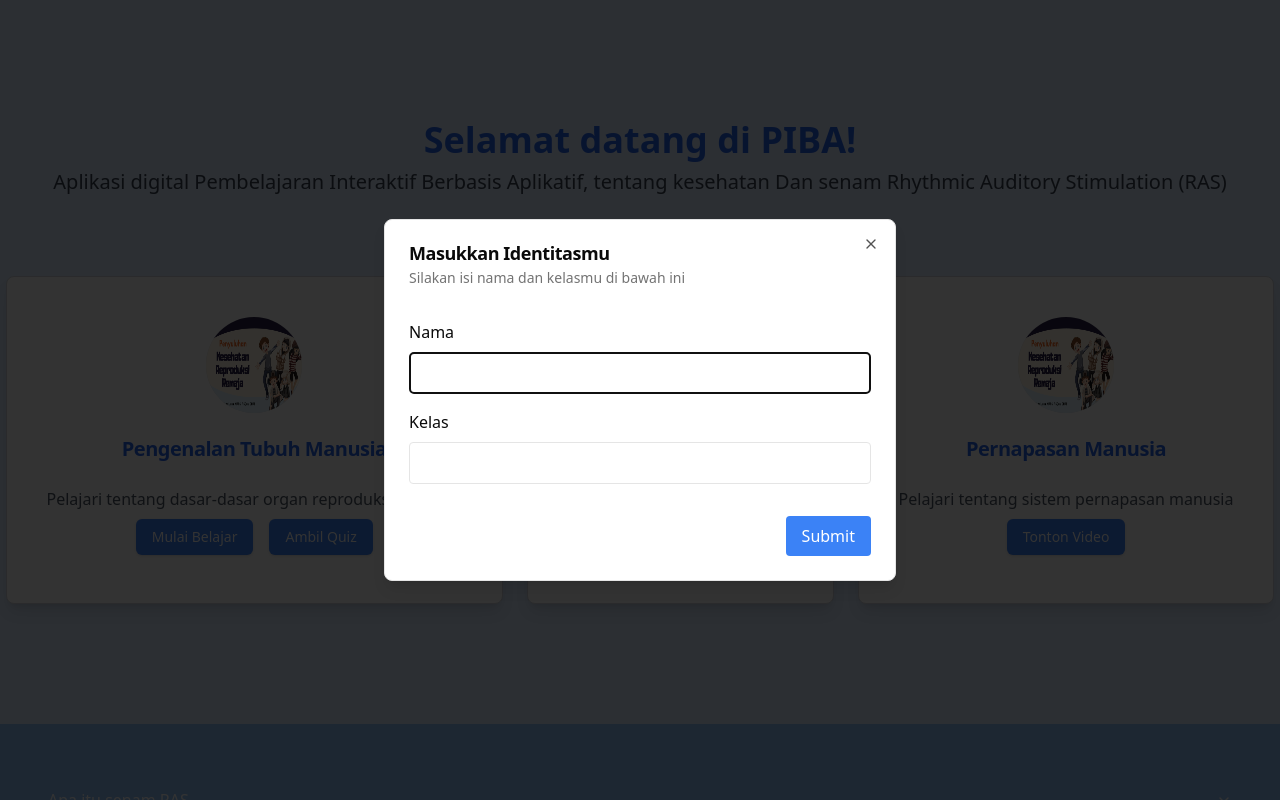
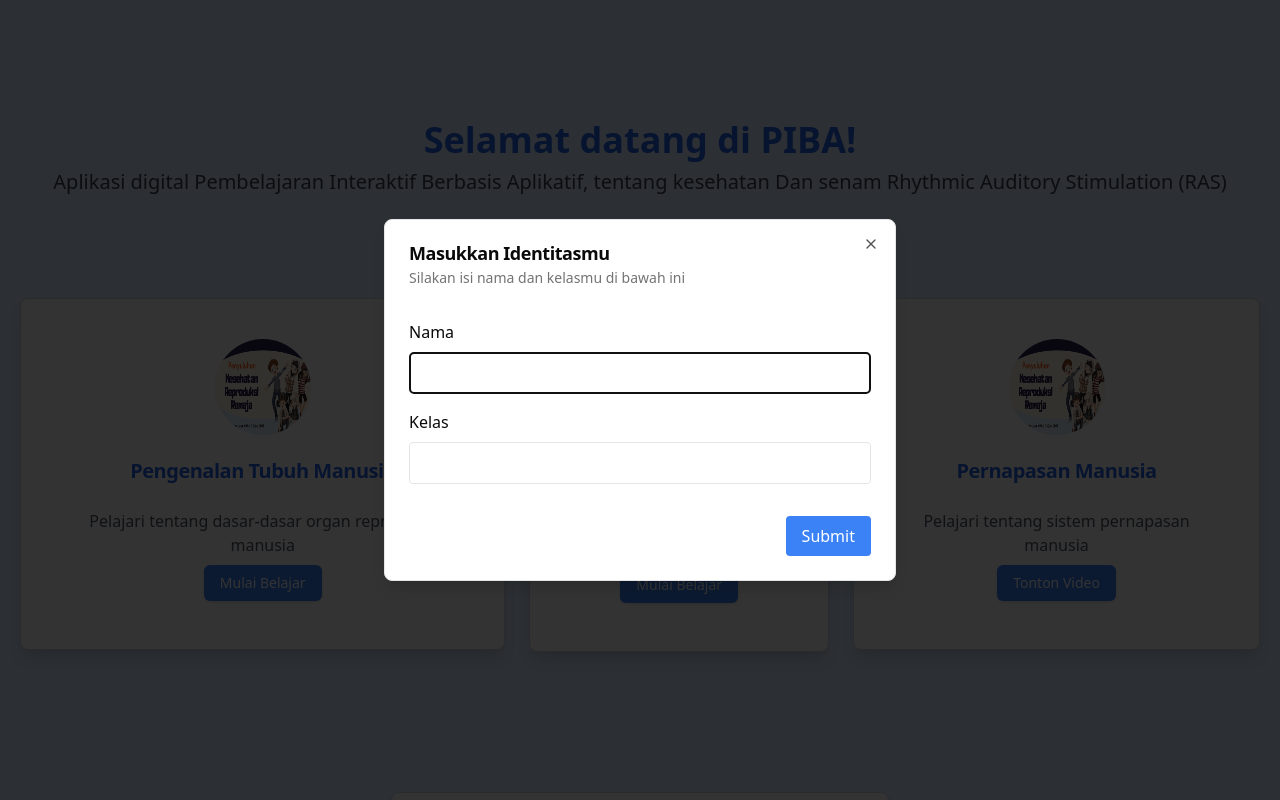
Before and after one commit to NoxturneDev/demo_fe, a React (Vite) app: page / in a window 1280 px wide. Shown: the top 800 px of the page. Built offline with nearby package versions, Linux system fonts and the light colour scheme.

Commit message:
feat: updated

```diff
--- a/src/App.jsx
+++ b/src/App.jsx
@@ -7,7 +7,7 @@ import HistoryScore from "./components/pages/HistoryScore.jsx";
 const router = createBrowserRouter([
   { path: "/", element: <Dashboard /> },
   { path: "/topics/:slide", element: <Topics /> },
-  { path: "/questions/:slide", element: <QuestionsPage /> },
+  { path: "/questions", element: <QuestionsPage /> },
   { path: "/history", element: <HistoryScore /> },
 ]);
 
--- /dev/null
+++ b/src/components/Cards.jsx
@@ -0,0 +1,94 @@
+{/* Cards Section */
+}
+import {Card, CardHeader, CardTitle, CardContent} from '@/components/ui/card';
+import {Button} from '@/components/ui/button';
+import {Link, useNavigate} from 'react-router-dom';
+import image1 from '../assets/slide-1-1.png';
+
+export default function Cards() {
+  const navigate = useNavigate();
+
+  const handleCardClick = (slide) => {
+    navigate(`/topics/${slide}`);
+  };
+
+  return (
+    <div className="flex justify-center items-center p-5 gap-6 mb-20 flex-col md:flex-row">
+      <Card className="hover:cursor-pointer hover:bg-gray-200 transition ease-in-out duration-200 p-4 rounded-lg shadow-lg border border-gray-300">
+        <CardHeader className="flex justify-center items-center">
+          {/* Circle Image Placeholder */}
+          <div className="w-24 h-24 bg-gray-300 rounded-full mb-4 flex items-center justify-center">
+            <img src={image1} alt="Character" className="w-full h-full rounded-full"/>
+          </div>
+          <CardTitle className="text-center text-xl font-semibold text-blue-600">
+            Pengenalan Tubuh Manusia
+          </CardTitle>
+        </CardHeader>
+        <CardContent className="text-center">
+          <div className="flex flex-col justify-center items-center">
+            <p className="text-gray-600">Pelajari tentang dasar-dasar organ reproduksi manusia</p>
+            <div className="flex gap-4 justify-center items-center">
+              <Link to="/topics/slide-1">
+                <Button
+                  className="my-2 bg-blue-500 hover:bg-blue-600 text-white"
+                >
+                  Mulai Belajar
+                </Button>
+              </Link>
+            </div>
+          </div>
+        </CardContent>
+      </Card>
+      <Card
+        className="hover:cursor-pointer hover:bg-gray-200 transition ease-in-out duration-200 p-4 rounded-lg shadow-lg border border-gray-300"
+        onClick={() => handleCardClick('slide-2')}
+      >
+        <CardHeader className="flex justify-center items-center">
+          {/* Circle Image Placeholder */}
+          <div className="w-24 h-24 bg-gray-300 rounded-full mb-4 flex items-center justify-center">
+            <img src={image1} alt="Character" className="w-full h-full rounded-full"/>
+          </div>
+          <CardTitle className="text-center text-xl font-semibold text-blue-600">
+            Pengenalan Senam RAS
+          </CardTitle>
+        </CardHeader>
+        <CardContent className="text-center">
+          <div className="flex flex-col justify-center items-center">
+            <p className="text-gray-600">Pelajari tentang senam RAS</p>
+            <div className="flex gap-4 justify-center items-center">
+              <Link to="/topics/slide-2">
+                <Button
+                  className="my-2 bg-blue-500 hover:bg-blue-600 text-white"
+                >
+                  Mulai Belajar
+                </Button>
+              </Link>
+            </div>
+          </div>
+        </CardContent>
+      </Card>
+      <Card
+        className="hover:cursor-pointer hover:bg-gray-200 transition ease-in-out duration-200 p-4 rounded-lg shadow-lg border border-gray-300"
+        onClick={() => handleCardClick('video-1')}
+      >
+        <CardHeader className="flex justify-center items-center">
+          {/* Circle Image Placeholder */}
+          <div className="w-24 h-24 bg-gray-300 rounded-full mb-4 flex items-center justify-center">
+            <img src={image1} alt="Character" className="w-full h-full rounded-full"/>
+          </div>
+          <CardTitle className="text-center text-xl font-semibold text-blue-600">
+            Pernapasan Manusia
+          </CardTitle>
+        </CardHeader>
+        <CardContent className="text-center">
+          <p className="text-gray-600">Pelajari tentang sistem pernapasan manusia</p>
+          <Button
+            className="my-2 bg-blue-500 hover:bg-blue-600 text-white"
+          >
+            Tonton Video
+          </Button>
+        </CardContent>
+      </Card>
+    </div>
+  )
+}
--- a/src/components/Faq.jsx
+++ b/src/components/Faq.jsx
@@ -15,7 +15,7 @@ export default function Faq() {
 ];
 
   return (
-    <div className="bg-blue-300 w-full">
+    <div className="bg-blue-500 w-full">
       <Accordion type="single" collapsible className="w-full px-12 py-12 z-50">
         {faq.map((item) => (
           <FaqItem key={item.id} value={item.id} question={item.q} answer={item.ans}/>
--- a/src/components/Footer.jsx
+++ b/src/components/Footer.jsx
@@ -14,7 +14,7 @@ function Footer() {
   return (
     <footer className="bg-blue-500 font-poppins text-white px-7 py-16 lg:px-20 w-full">
       <div className="flex flex-col md:flex-row items-center">
-        <div className="mt-10 flex w-full md:w-1/2 justify-between">
+        <div className="flex w-full md:w-1/2 justify-between">
           <div className="w-1/2">
             <h1 className="text-2xl font-semibold mb-4">Social Media</h1>
             <div className="flex justify-start items-center gap-4">
--- a/src/components/ImageSlider.jsx
+++ b/src/components/ImageSlider.jsx
@@ -108,7 +108,7 @@ export default function ImageSlider({ images }) {
         </Link>
       </div>
       <div className="absolute top-10 right-10">
-        <Link to={`/questions/${params.slide}`}>
+        <Link to={`/questions`}>
           <Button variant="outline">
             Ambil quiz
           </Button>
--- a/src/components/Questions.jsx
+++ b/src/components/Questions.jsx
@@ -3,11 +3,11 @@ import OptionAnswer from "./OptionAnswers.jsx";
 
 export default function Questions({ questions, name, options }) {
   return (
-    <div className="flex flex-col mb-5 bg-blue-200 p-5 text-left text-black gap-2">
+    <div className="flex flex-col mb-5 bg-blue-500 p-5 text-left text-white gap-2 rounded-lg">
       <div className="flex flex-col mb-3 md:flex-row md:items-center md:mb-7">
         <div className="mb-2 text-base md:w-1/2 font-bold">
           {questions}
-          <span className="text-red-500"> *</span>
+          <span className="text-white"> *</span>
         </div>
       </div>
       {options.map((option, index) => (
--- a/src/components/pages/Dashboard.jsx
+++ b/src/components/pages/Dashboard.jsx
@@ -1,12 +1,14 @@
 // src/components/pages/Dashboard.jsx
 import {Card, CardHeader, CardTitle, CardContent} from "@/components/ui/card";
 import image1 from '../../assets/slide-1-1.png';
+import poster1 from '../../assets/poster_1.png';
 import {Link, useNavigate} from "react-router-dom";
 import {Button} from "../ui/button.jsx";
 import Faq from "../Faq.jsx";
 import Footer from "../Footer.jsx";
 import {Dialog, DialogContent, DialogDescription, DialogHeader, DialogTitle} from "../ui/dialog.jsx";
 import {useEffect, useState} from "react";
+import Cards from "../Cards.jsx";
 
 const Dashboard = ({title}) => {
   const [isModalOpen, setIsModalOpen] = useState(false);
@@ -14,11 +16,6 @@ const Dashboard = ({title}) => {
     name: null,
     class_room: null
   });
-  const navigate = useNavigate();
-
-  const handleCardClick = (slide) => {
-    navigate(`/topics/${slide}`);
-  };
 
   const handleNameInput = (name) => {
     console.log(student)
@@ -50,7 +47,8 @@ const Dashboard = ({title}) => {
           </p>
         </header>
 
-        {/* Cards Section */}
+        <Cards />
+
         <div className="flex justify-center items-center gap-6 mb-20">
           <Card
             className="hover:cursor-pointer hover:bg-gray-200 transition ease-in-out duration-200 p-4 rounded-lg shadow-lg border border-gray-300"
@@ -61,88 +59,33 @@ const Dashboard = ({title}) => {
                 <img src={image1} alt="Character" className="w-full h-full rounded-full"/>
               </div>
               <CardTitle className="text-center text-xl font-semibold text-blue-600">
-                Pengenalan Tubuh Manusia
+                Quiz
               </CardTitle>
             </CardHeader>
             <CardContent className="text-center">
               <div className="flex flex-col justify-center items-center">
                 <p className="text-gray-600">Pelajari tentang dasar-dasar organ reproduksi manusia</p>
                 <div className="flex gap-4 justify-center items-center">
-                  <Link to="/topics/slide-1">
+                  <Link to="/questions">
                     <Button
                       className="my-2 bg-blue-500 hover:bg-blue-600 text-white"
                     >
-                      Mulai Belajar
-                    </Button>
-                  </Link>
-                  <Link to="/questions/slide-1">
-                    <Button
-                      className="my-2 bg-blue-500 hover:bg-blue-600 text-white"
-                    >
-                      Ambil Quiz
+                      Mulai Quiz
                     </Button>
                   </Link>
                 </div>
               </div>
             </CardContent>
           </Card>
-          <Card
-            className="hover:cursor-pointer hover:bg-gray-200 transition ease-in-out duration-200 p-4 rounded-lg shadow-lg border border-gray-300"
-            onClick={() => handleCardClick('slide-2')}
-          >
-            <CardHeader className="flex justify-center items-center">
-              {/* Circle Image Placeholder */}
-              <div className="w-24 h-24 bg-gray-300 rounded-full mb-4 flex items-center justify-center">
-                <img src={image1} alt="Character" className="w-full h-full rounded-full"/>
-              </div>
-              <CardTitle className="text-center text-xl font-semibold text-blue-600">
-                Pengenalan Senam RAS
-              </CardTitle>
-            </CardHeader>
-            <CardContent className="text-center">
-              <div className="flex flex-col justify-center items-center">
-                <p className="text-gray-600">Pelajari tentang senam RAS</p>
-                <div className="flex gap-4 justify-center items-center">
-                  <Link to="/topics/slide-2">
-                    <Button
-                      className="my-2 bg-blue-500 hover:bg-blue-600 text-white"
-                    >
-                      Mulai Belajar
-                    </Button>
-                  </Link>
-                  <Link to="/questions/slide-2">
-                    <Button
-                      className="my-2 bg-blue-500 hover:bg-blue-600 text-white"
-                    >
-                      Quiz
-                    </Button>
-                  </Link>
-                </div>
-              </div>
-            </CardContent>
-          </Card>
-          <Card
-            className="hover:cursor-pointer hover:bg-gray-200 transition ease-in-out duration-200 p-4 rounded-lg shadow-lg border border-gray-300"
-            onClick={() => handleCardClick('video-1')}
-          >
-            <CardHeader className="flex justify-center items-center">
-              {/* Circle Image Placeholder */}
-              <div className="w-24 h-24 bg-gray-300 rounded-full mb-4 flex items-center justify-center">
-                <img src={image1} alt="Character" className="w-full h-full rounded-full"/>
-              </div>
-              <CardTitle className="text-center text-xl font-semibold text-blue-600">
-                Pernapasan Manusia
-              </CardTitle>
-            </CardHeader>
-            <CardContent className="text-center">
-              <p className="text-gray-600">Pelajari tentang sistem pernapasan manusia</p>
-              <Button
-                className="my-2 bg-blue-500 hover:bg-blue-600 text-white"
-              >
-                Tonton Video
-              </Button>
-            </CardContent>
-          </Card>
+        </div>
+        <div className="flex flex-col items-center py-10 px-4 bg-gray-100">
+          <div className="w-full max-w-3xl p-4 bg-white rounded-lg shadow-lg">
+            <img
+              src={poster1}
+              alt="Image Poster"
+              className="w-full h-auto rounded-md object-cover"
+            />
+          </div>
         </div>
         <Faq/>
         <Footer/>
--- a/src/components/pages/HistoryScore.jsx
+++ b/src/components/pages/HistoryScore.jsx
@@ -47,9 +47,9 @@ const HistoryTable = () => {
             <td className="py-2 px-4 border-b">{item.percentage}%</td>
             <td className="py-2 px-4 border-b">
               {item.is_pretest  ? (
-                <span className="px-2 py-1 bg-blue-200 text-blue-800 rounded">Pretest</span>
-              ) : item.isPostest ? (
-                <span className="px-2 py-1 bg-green-200 text-green-800 rounded">Posttest</span>
+                <span className="px-2 py-1 bg-blue-200 text-blue-800 rounded">Pre Test</span>
+              ) : item.is_posttest ? (
+                <span className="px-2 py-1 bg-green-200 text-green-800 rounded">Post Test</span>
               ) : (
                 <span className="px-2 py-1 bg-gray-200 text-gray-800 rounded">N/A</span>
               )}
--- a/src/components/pages/QuestionsPage.jsx
+++ b/src/components/pages/QuestionsPage.jsx
@@ -1,7 +1,7 @@
 import {useEffect, useState} from "react";
 import {Link, useNavigate, useParams} from "react-router-dom";
-import { Button } from "@/components/ui/button";
-import { Dialog, DialogContent, DialogHeader, DialogTitle, DialogDescription } from "@/components/ui/dialog";
+import {Button} from "@/components/ui/button";
+import {Dialog, DialogContent, DialogHeader, DialogTitle, DialogDescription} from "@/components/ui/dialog";
 import Questions from "../Questions";
 import axios from "axios";
 
@@ -10,21 +10,19 @@ export default function QuestionsPage() {
   const [score, setScore] = useState(null);
   const [percentage, setPercentage] = useState(null);
   const [isModalOpen, setIsModalOpen] = useState(false);
-  const [questionSet, setQuestionSet] = useState([]);
   const [isPretest, setIsPretest] = useState(true);
   const params = useParams();
 
   // Structured data for question sets
-  const questionSets = {
-    "slide-1": [
+  const questionSets = [
     {
       question: "Apa yang disebut dengan Kesehatan secara fisik, mental, dan kesejahteraan sosial secara utuh yang berhubungan dengan sistem, fungsi, dan proses reproduksi, tidak hanya bebas dari penyakit dan kecacatan?",
       name: "question6",
       correctAnswer: 3,
       options: [
-          { text: "Kesehatan Jasmani", value: 1 },
-          { text: "Kesehatan Rohani", value: 2 },
-          { text: "Kesehatan Reproduksi", value: 3 },
+        {text: "Kesehatan Jasmani", value: 1},
+        {text: "Kesehatan Rohani", value: 2},
+        {text: "Kesehatan Reproduksi", value: 3},
       ],
     },
     {
@@ -32,9 +30,9 @@ export default function QuestionsPage() {
       name: "question7",
       correctAnswer: 2,
       options: [
-          { text: "3-9 tahun", value: 1 },
-          { text: "10-19 tahun", value: 2 },
-          { text: "25-40 tahun", value: 3 },
+        {text: "3-9 tahun", value: 1},
+        {text: "10-19 tahun", value: 2},
+        {text: "25-40 tahun", value: 3},
       ],
     },
     {
@@ -42,9 +40,9 @@ export default function QuestionsPage() {
       name: "question8",
       correctAnswer: 1,
       options: [
-          { text: "Tumbuh rambut di sekitar alat kelamin", value: 1 },
-          { text: "Penurunan kelenjar di sekitar alat kelamin", value: 2 },
-          { text: "Penurunan produksi keringat di sekitar alat kelamin", value: 3 },
+        {text: "Tumbuh rambut di sekitar alat kelamin", value: 1},
+        {text: "Penurunan kelenjar di sekitar alat kelamin", value: 2},
+        {text: "Penurunan produksi keringat di sekitar alat kelamin", value: 3},
       ],
     },
     {
@@ -52,9 +50,9 @@ export default function QuestionsPage() {
       name: "question9",
       correctAnswer: 2,
       options: [
-          { text: "Bermalas-malasan setiap hari", value: 1 },
-          { text: "Berolahraga secara teratur", value: 2 },
-          { text: "Hanya tidur dan makan", value: 3 },
+        {text: "Bermalas-malasan setiap hari", value: 1},
+        {text: "Berolahraga secara teratur", value: 2},
+        {text: "Hanya tidur dan makan", value: 3},
       ],
     },
     {
@@ -62,21 +60,19 @@ export default function QuestionsPage() {
       name: "question10",
       correctAnswer: 2,
       options: [
-          { text: "Jantung", value: 1 },
-          { text: "Paru-paru", value: 2 },
-          { text: "Lambung", value: 3 },
+        {text: "Jantung", value: 1},
+        {text: "Paru-paru", value: 2},
+        {text: "Lambung", value: 3},
       ],
     },
-    ],
-    "slide-2": [
     {
       question: "Apa kepanjangan dari Senam RAS?",
       name: "question1",
       correctAnswer: 2,
       options: [
-          { text: "Senam Rhythmic Auditory Sensation", value: 1 },
-          { text: "Senam Rhythmic Auditory Stimulation", value: 2 },
-          { text: "Senam Rhythmic Automatic Stimulation", value: 3 },
+        {text: "Senam Rhythmic Auditory Sensation", value: 1},
+        {text: "Senam Rhythmic Auditory Stimulation", value: 2},
+        {text: "Senam Rhythmic Automatic Stimulation", value: 3},
       ],
     },
     {
@@ -84,9 +80,9 @@ export default function QuestionsPage() {
       name: "question2",
       correctAnswer: 1,
       options: [
-          { text: "Pemanasan", value: 1 },
-          { text: "Pendinginan", value: 2 },
-          { text: "Gerakan Inti", value: 3 },
+        {text: "Pemanasan", value: 1},
+        {text: "Pendinginan", value: 2},
+        {text: "Gerakan Inti", value: 3},
       ],
     },
     {
@@ -94,9 +90,9 @@ export default function QuestionsPage() {
       name: "question3",
       correctAnswer: 2,
       options: [
-          { text: "Tidur larut malam", value: 1 },
-          { text: "Mengonsumsi makanan bergizi", value: 2 },
-          { text: "Bermain video game sepanjang hari", value: 3 },
+        {text: "Tidur larut malam", value: 1},
+        {text: "Mengonsumsi makanan bergizi", value: 2},
+        {text: "Bermain video game sepanjang hari", value: 3},
       ],
     },
     {
@@ -104,9 +100,9 @@ export default function QuestionsPage() {
       name: "question4",
       correctAnswer: 3,
       options: [
-          { text: "Meningkatkan kadar gula darah dalam tubuh", value: 1 },
-          { text: "Meningkatkan denyut jantung yang berlebihan", value: 2 },
-          { text: "Mempersiapkan fisik dan mental tubuh serta meminimalkan kejang otot", value: 3 },
+        {text: "Meningkatkan kadar gula darah dalam tubuh", value: 1},
+        {text: "Meningkatkan denyut jantung yang berlebihan", value: 2},
+        {text: "Mempersiapkan fisik dan mental tubuh serta meminimalkan kejang otot", value: 3},
       ],
     },
     {
@@ -114,19 +110,13 @@ export default function QuestionsPage() {
       name: "question5",
       correctAnswer: 1,
       options: [
-          { text: "Menggosok gigi dua kali sehari", value: 1 },
-          { text: "Mengonsumsi permen setiap hari", value: 2 },
-          { text: "Tidak pernah memeriksakan gigi ke dokter", value: 3 },
+        {text: "Menggosok gigi dua kali sehari", value: 1},
+        {text: "Mengonsumsi permen setiap hari", value: 2},
+        {text: "Tidak pernah memeriksakan gigi ke dokter", value: 3},
       ],
     },
-    ],
-  };
-
-  useEffect(() => {
-    // Load question set based on params
-    const selectedSet = params.slide || "slide-1"; // Default to "set-1" if no param is provided
-    setQuestionSet(questionSets[selectedSet] || []);
-  }, [params.slide]);
+  ]
+  const [questionSet, setQuestionSet] = useState(questionSets);
 
   const closeScoreDialogAndBack = () => {
     setIsModalOpen(false);
@@ -141,7 +131,7 @@ export default function QuestionsPage() {
     let correctCount = 0;
     const totalQuestions = questionSet.length;
 
-    questionSet.forEach(({ name, correctAnswer }) => {
+    questionSet.forEach(({name, correctAnswer}) => {
       const answer = parseInt(e.target[name].value);
       if (answer === correctAnswer) {
         correctCount += 1;
@@ -188,11 +178,11 @@ export default function QuestionsPage() {
 
   return (
     <div className="p-5">
-      <Link to={`/topics/${params.slide}`} className="text-blue-500">Kembali</Link>
-      <h1 className="text-3xl font-bold mb-7">Jawab pertanyaan dengan seksama</h1>
+      <Link to={`/`} className="text-blue-500">Kembali</Link>
+      <h1 className="text-3xl text-blue-500 font-bold mb-7">{isPretest ? "Pretest" : "Post Test"} - Jawab pertanyaan dengan seksama</h1>
       <div>
         <form onSubmit={handleSubmitForm}>
-          {questionSet.map(({ question, name, options }) => (
+          {questionSet.map(({question, name, options}) => (
             <Questions key={name} questions={question} name={name} options={options}/>
           ))}
           <div className="flex justify-center items-center mt-5">
```
Also changed, not shown: src/components/OptionAnswers.jsx (+4 -4 lines), 1 other file (tests, documents, lock files or other folders). Lines whose indentation alone changed are shown as unchanged.
